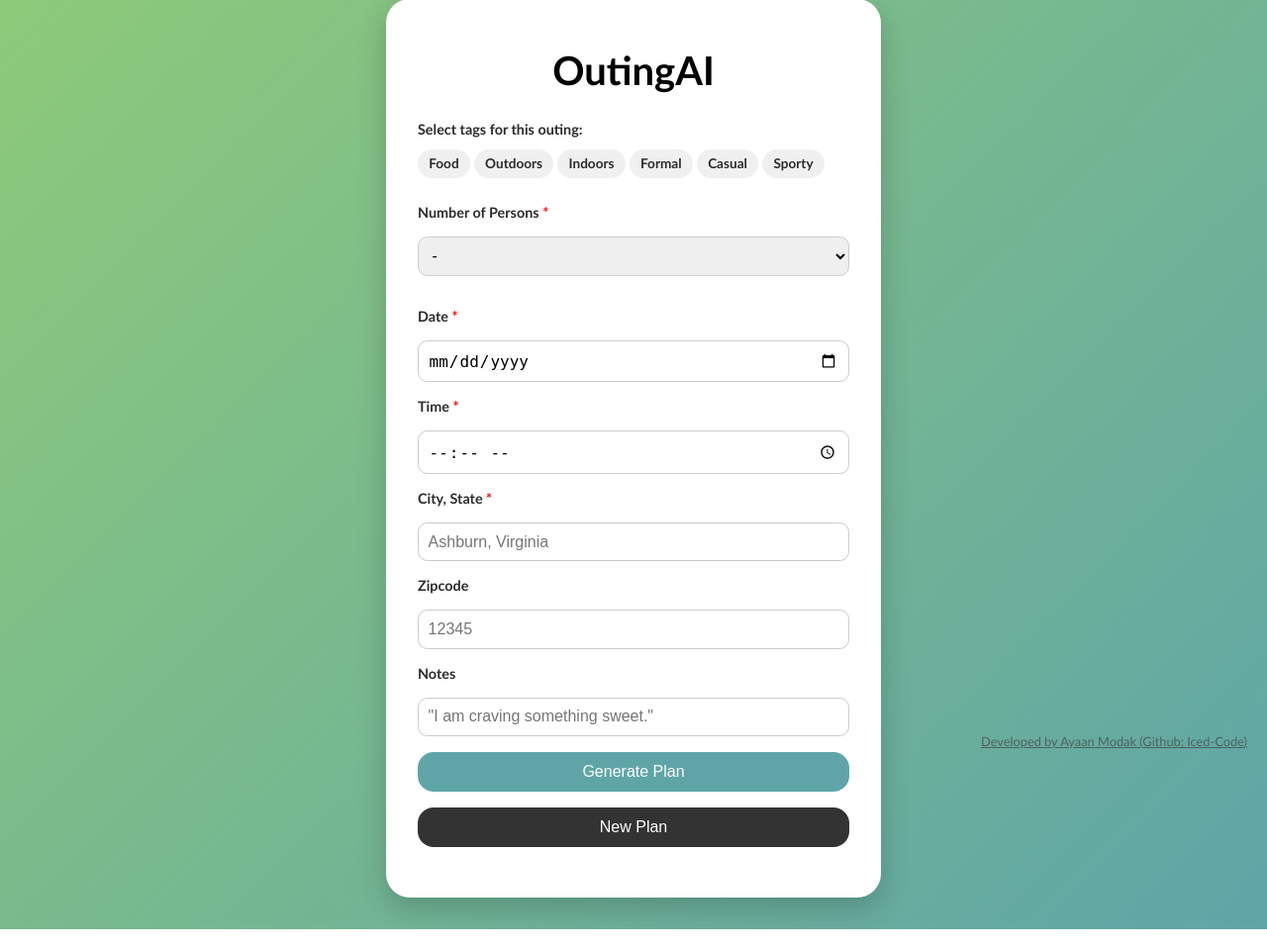
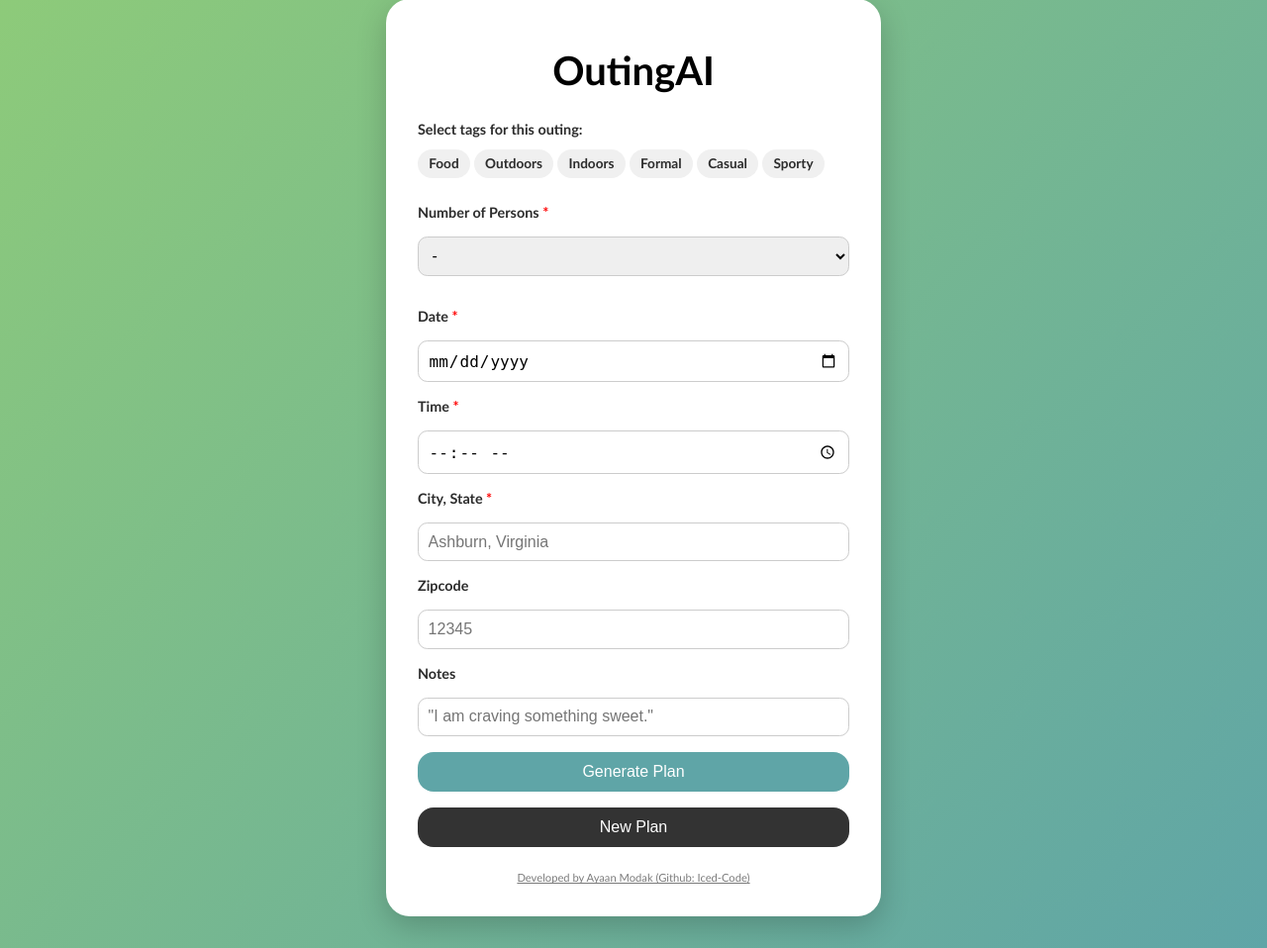
Before and after one commit to Iced-code/outingAI, a Python web app: template templates/index.html in a window 1280 px wide. Shown: the part 33-991 px from the top of the page at 99% size. Run offline with Jinja, Linux system fonts and the light colour scheme; the template is opened without the code that fills it, so the values that code supplies are empty.

Commit message:
More UI Fixes

```diff
--- a/app.py
+++ b/app.py
@@ -64,7 +64,7 @@ def main(params=None):
             model="gemini-2.5-flash", contents= prompt
         )
     except Exception :
-        response.text = "ERROR"
+        return {"message": "[ERROR]: Unable to load data. Please try again later."}
 
     print(response.text)
 
--- a/static/styles.css
+++ b/static/styles.css
@@ -4,6 +4,7 @@
 
 body {
     margin: 0;
+    min-height: 100vh;
     background: linear-gradient(135deg, #8ecb79, #5fa5a7);
     font-family: 'Trebuchet MS', Arial, sans-serif;
     color: #2c2c2c;
@@ -112,6 +113,10 @@ button:hover {
     .card {
         padding: 1.5rem;
     }
+    #countDisplay img {
+        width: 24px;
+        height: 24px;
+    }
 }
 
 .fields-row {
@@ -140,10 +145,11 @@ button:hover {
 
 
 .credits a {
-  position: fixed;
-  bottom: 10px;
-  right: 20px;
-  font-size: 0.8rem;
+  font-size: 0.7rem;
   color: #444;
   opacity: 0.7;
 }
+
+.credits {
+    text-align: center;
+}
--- a/templates/index.html
+++ b/templates/index.html
@@ -101,12 +101,15 @@
                 <div class="output">
                     <p id="output"></p>
                 </div>
+
+                <div class="credits">
+                    <a href="https://github.com/Iced-code/twitchy" target='_blank'>
+                        Developed by Ayaan Modak (<span style="text-decoration: underline">Github: Iced-Code</span>)
+                    </a>
+                </div>
             </div>
 
-            <div class="credits">
-                <a href="https://github.com/Iced-code/twitchy" target='_blank'>
-                Developed by Ayaan Modak (<span style="text-decoration: underline">Github: Iced-Code</span>)</a>
-            </div>
+
         </div>
 
         <script>
```
